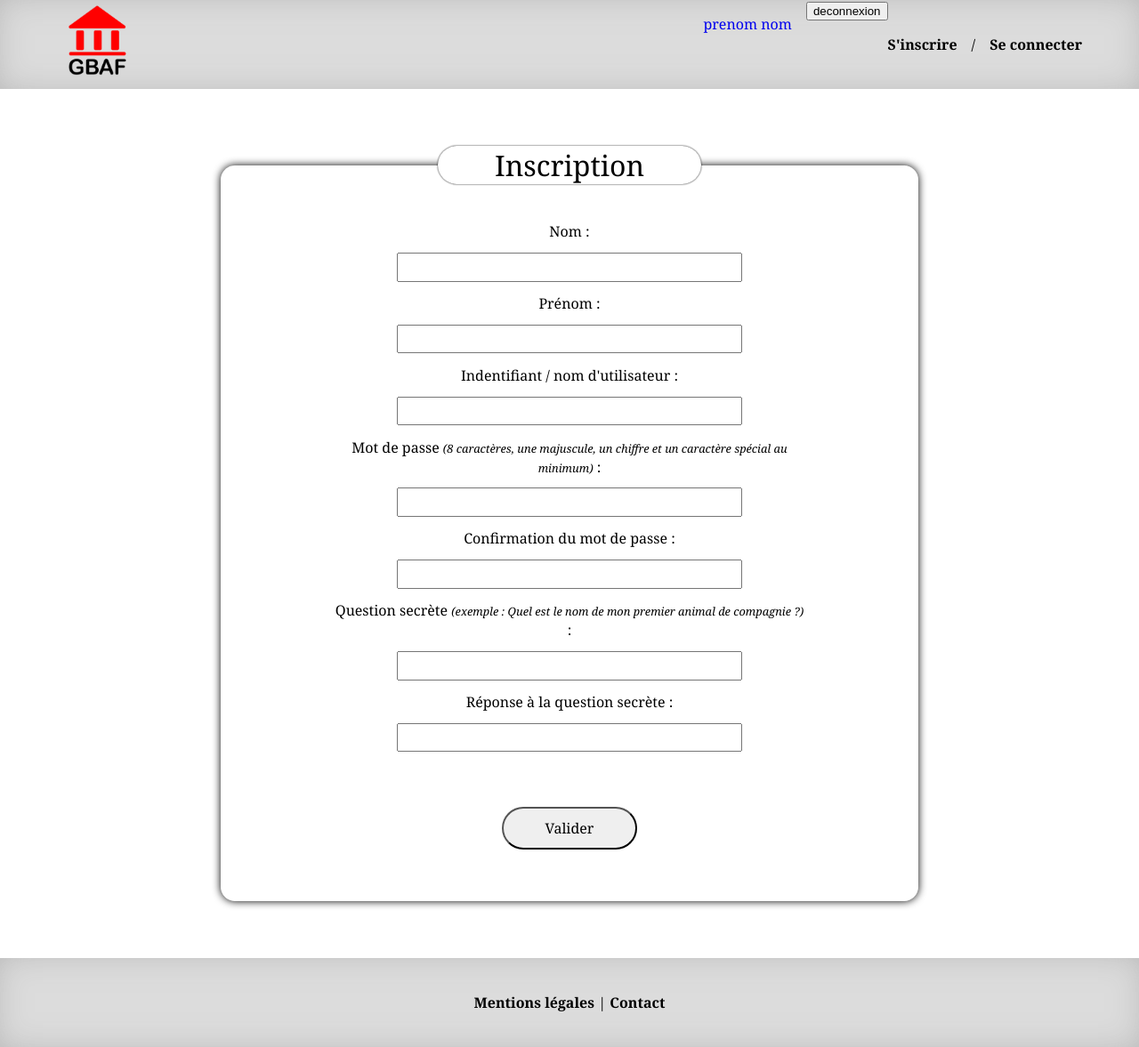
After one commit to Spaceweb51/RepositoryMain-, a PHP site: page /public/inscription.php in a window 1280 px wide. The commit adds this page. Shown: the whole page at 89% size. Run offline with PHP 8.4, Linux system fonts and the light colour scheme.

Commit message:
Ajout du fichier inscription

```diff
--- /dev/null
+++ b/public/inscription.php
@@ -0,0 +1,43 @@
+<?php
+session_start();
+?>
+	<!DOCTYPE html>
+		<html lang="fr">
+			<head>
+				<meta charset="UTF-8" />
+				<meta name="viewport" content="width=device-width" />
+				<link rel="stylesheet" href="style.css" />
+				<link rel="icon" type="image/png" href="logos/gbaf_ico.png" />
+				<title>Inscription</title>
+			</head>
+			<body>
+				<?php include("../includes/header.php"); ?>
+				<div class ="content inscription_content">
+					<form class="inscription_form" action="../control/cont_inscription.php" method="post">
+						<fieldset>
+							<legend>Inscription</legend>
+								<label for="last_name">Nom :</label><input type="text" name="last_name" id="last_name" required/>
+
+								<label for="first_name">Prénom :</label><input type="text" name="first_name" id="first_name" required/>
+
+								<label for="username">Indentifiant / nom d'utilisateur :</label>
+								<input type="text" name="username" id="username" required/>
+
+								<label for="pass1">Mot de passe <span class="lower_italic">(8 caractères, une majuscule, un chiffre et un caractère spécial au minimum)</span> :</label>
+								<input type="password" name="pass1" id="pass1" required/>
+
+								<label for="pass2">Confirmation du mot de passe :</label><input type="password" name="pass2" id="pass2" required/>
+
+								<label for="question">Question secrète <span class="lower_italic">(exemple : Quel est le nom de mon premier animal de compagnie ?)</span> :</label>
+								<input type="text" name="question" id="question" required/>
+
+								<label for="answer">Réponse à la question secrète :</label>
+								<input type="text" name="answer" id="answer" required/>
+
+								<input type="submit" name="submit" value="Valider">
+						</fieldset>
+					</form>
+				</div>
+				<?php include("../includes/footer.php"); ?>
+			</body>
+		</html>
--- a/public/style.css
+++ b/public/style.css
@@ -35,95 +35,6 @@ h1, h2, h3, h4
 	background:#ffffff;
 	display:flex;
 	flex-direction:column;
-}
-.accueil_content form
-{
-
-	width:66%;
-	margin:auto;
-	/*margin-top:10%;*/
-}
-.accueil_content fieldset
-{
-	width:90%;
-	height:90%;
-	margin:auto;
-	display:flex;
-	padding-top:5%;
-	padding-bottom:3%;
-	flex-direction:column;
-	border:none;
-	border-radius:1em;
-	box-shadow:0 0 10px black;
-}
-.accueil_content legend
-{
-	margin:auto;
-	font-size:2em;
-	padding-left:2em;
-	padding-right:2em;
-	background:#FFF;
-	box-shadow:0 0 2px black;
-	text-align:center;
-}
-.accueil_content label, .accueil_content input
-{
-	width:50%;
-	margin:auto;
-}
-.accueil_content label
-{
-	width:90%;
-	text-align:center;
-	margin-bottom:0.8em;
-}
-.accueil_content input
-{
-	margin-top: .5em;
-	margin-bottom:1em;
-	height:2em;
-}
-.accueil_content a
-{
-	text-decoration:none;
-	text-align:center;
-	color:black;
-	transition:.5s;
-}
-.accueil_content a:hover
-{
-	color:#195891;
-	transition:.3s;
-}
-.connection_link
-{
-	display:flex;
-	margin:auto;
-	font-weight:bold;
-}
-.connection_link p
-{
-	margin:0;
-	margin-left:1em;
-	margin-right:1em;
-}
-.accueil_content form p
-{
-	text-align:center;
-}
-.accueil_content input[type="submit"]
-{
-	width:20%;
-	height:3em;
-	margin-top:3em;
-	margin-bottom:3em;
-	border-radius:2em;
-	font-family: 'Georgia';
-	font-size:16px;
-}
-legend
-{
-	border-radius:1em;
 }
 /* === HEADER CONTENT === */
 .header_content
@@ -192,3 +103,174 @@ legend
 	color:#195891;
 	transition: .2s;
 }
+/* === ACCUEIL CONTENT + REINIT === */
+.accueil_content form, .reinit_content form{
+
+	width:66%;
+	margin:auto;
+	/*margin-top:10%;*/
+}
+.accueil_content fieldset, .reinit_content fieldset
+{
+	width:90%;
+	height:90%;
+	margin:auto;
+	display:flex;
+	padding-top:5%;
+	padding-bottom:3%;
+	flex-direction:column;
+	border:none;
+	border-radius:1em;
+	box-shadow:0 0 10px black;
+}
+.accueil_content legend, .reinit_content legend
+{
+	margin:auto;
+	font-size:2em;
+	padding-left:2em;
+	padding-right:2em;
+	background:#FFF;
+	box-shadow:0 0 2px black;
+	text-align:center;
+}
+.accueil_content label, .accueil_content input,  .reinit_content label, .reinit_content input
+{
+	width:50%;
+	margin:auto;
+}
+.accueil_content label, .reinit_content label
+{
+	width:90%;
+	text-align:center;
+	margin-bottom:0.8em;
+}
+.accueil_content input, .reinit_content input
+{
+	margin-top: .5em;
+	margin-bottom:1em;
+	height:2em;
+}
+.accueil_content a
+{
+	text-decoration:none;
+	text-align:center;
+	color:black;
+	transition:.5s;
+}
+.accueil_content a:hover
+{
+	color:#195891;
+	transition:.3s;
+}
+.connection_link
+{
+	display:flex;
+	margin:auto;
+	font-weight:bold;
+}
+.connection_link p
+{
+	margin:0;
+	margin-left:1em;
+	margin-right:1em;
+}
+.accueil_content .long_legend, .reinit_content .long_legend
+{
+	font-size:1.5em;
+}
+.accueil_content form p, .reinit_content form p
+{
+	text-align:center;
+}
+.accueil_content input[type="submit"], .reinit_content input[type="submit"]
+{
+	width:20%;
+	height:3em;
+	margin-top:3em;
+	margin-bottom:3em;
+	border-radius:2em;
+	font-family: 'Georgia';
+	font-size:16px;
+}
+legend
+{
+	border-radius:1em;
+}
+
+/* === INSCRIPTION CONTENT === */
+.inscription_content form
+{
+	width:66%;
+	margin:auto;
+	margin-top:5%;
+	margin-bottom:5%;
+}
+.inscription_content fieldset
+{
+	width:90%;
+	height:90%;
+	margin:auto;
+	display:flex;
+	padding-top:5%;
+	padding-bottom:5%;
+	flex-direction:column;
+	border:none;
+	border-radius:1em;
+	box-shadow:0 0 10px black;
+}
+.inscription_content legend
+{
+	margin:auto;
+	font-size:2em;
+	padding-left:2em;
+	padding-right:2em;
+	background:#FFF;
+	box-shadow:0 0 2px black;
+}
+/*legend
+{
+	border-radius:1em;
+}*/
+.inscription_content label
+{
+	width:70%;
+	margin:auto;
+}
+.inscription_content input
+{
+	width:50%;
+	margin:auto;
+}
+.inscription_content input
+{
+	margin-bottom:1em;
+	height:2em;
+}
+.inscription_content label
+{
+	text-align:center;
+	margin-bottom:0.8em;
+}
+.inscription_content input[type="submit"]
+{
+	width:20%;
+	height:3em;
+	margin-top:3em;
+	border-radius: 2em;
+	font-family: 'Georgia';
+	font-size: 16px;
+}
+.inscription_content p
+{
+	text-align:center;
+	margin-top:-0.5em;
+}
+label .lower_italic
+{
+	font-size:0.8em;
+	font-style:italic;
+}
+input::placeholder
+{
+	font-style:italic;
+}
```
